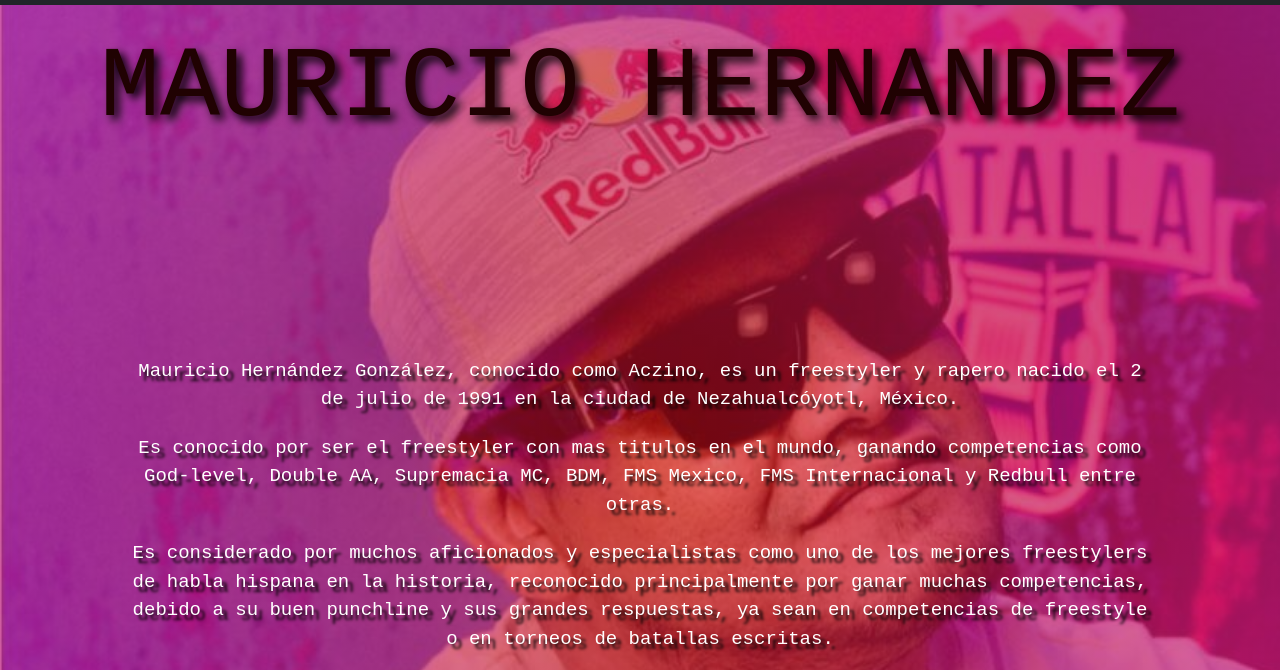
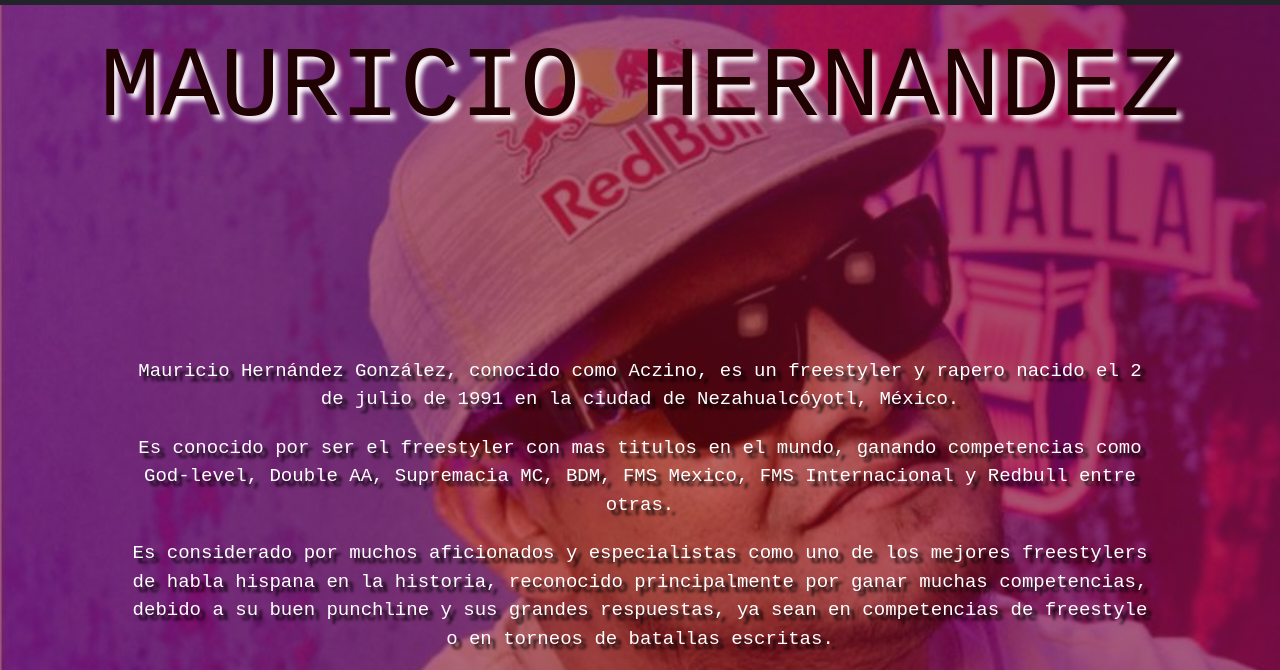
Before and after one commit to RodrigoBiglio/PFGarcia, a website: page index.html in a window 1280 px wide. Shown: the part 91-761 px from the top of the page. Drawn offline with nearby package versions, Linux system fonts and the light colour scheme.

Commit message:
sombreado texto de index y oscureci fondo de index

```diff
--- a/SCSS/layout/_index.scss
+++ b/SCSS/layout/_index.scss
@@ -6,7 +6,7 @@
                         "title"
                         "texto"
                         "footer";
-                        background: radial-gradient(rgba(200, 10, 10, 0.543),rgba(190, 32, 148, 0.749)), url('../images/fondoindex.jfif');
+                        background: radial-gradient(rgba(126, 6, 6, 0.543),rgba(121, 19, 94, 0.749)), url('../images/fondoindex.jfif');
                         background-size: cover;
                         background-repeat: no-repeat;
 }
@@ -34,6 +34,7 @@ article{
     grid-area: title;
     margin-top: 120px;
     color: $secondary-color;
+    text-shadow: 5px 5px 5px white;
 }
 @keyframes animacion{
     0%{
```
Also changed, not shown: CSS/style.css, 1 other file.
